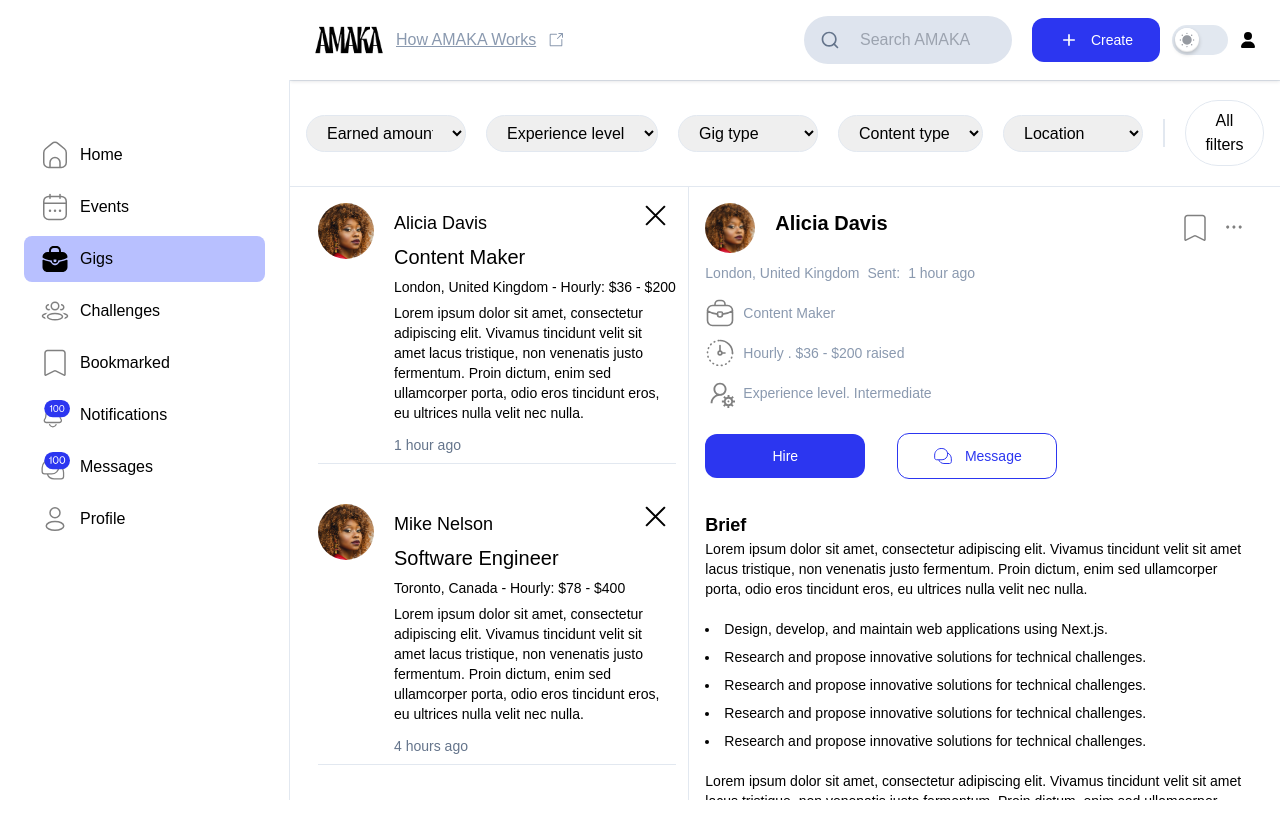
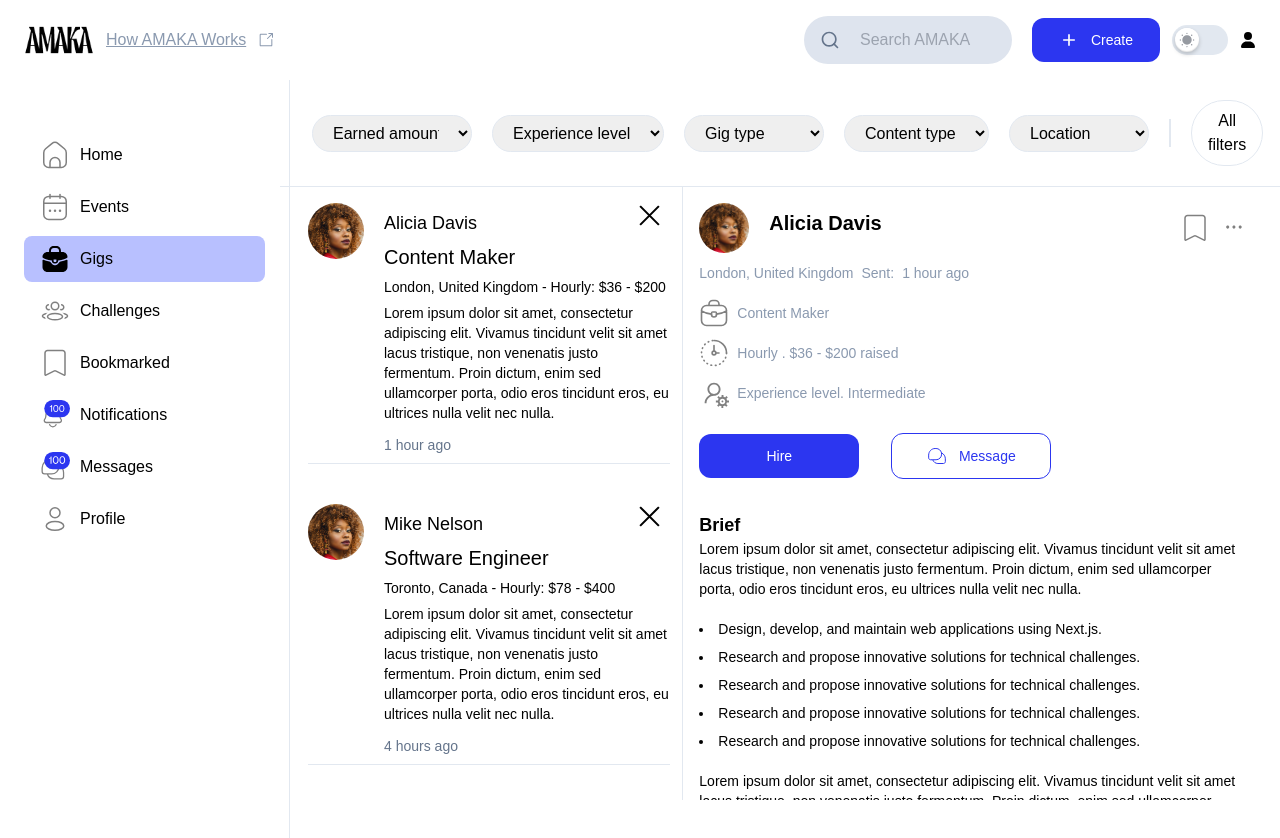
Before and after one commit to Trend20/AMAKA-Studio, a Next.js app: page /gigs in a window 1280 px wide. Shown: the top 838 px of the page. Before the commit the page ends 800 px from the top, so only its background shows below. Built offline with nearby package versions, Linux system fonts and the light colour scheme; a web font is replaced by a local one.

Commit message:
header position fix

```diff
--- a/app/gigs/components/GigFilters.tsx
+++ b/app/gigs/components/GigFilters.tsx
@@ -1,6 +1,6 @@
 const GigFilters = () =>{
     return(
-        <div className="flex py-5 border-b w-full items-center border-stroke space-x-5 px-4">
+        <div className="flex py-5 border-b w-full items-center border-stroke space-x-5 px-8">
                 <select name="amout" id="amount" className="flex rounded-full outline-0 py-2 px-4 border border-stroke w-40">
                     <option value="default">Earned amount</option>
                     <option value="100">$0 - $200</option>
--- a/app/layout.tsx
+++ b/app/layout.tsx
@@ -25,7 +25,7 @@ export default function RootLayout({
           {loading ? (
               <Loader/>
           ) : (
-              <div className="flex h-screen overflow-hidden">
+              <div className="flex h-screen overflow-hidden w-full">
                   {/* <!-- ===== Sidebar Start ===== --> */}
                       <Sidebar
                           sidebarOpen={sidebarOpen}
@@ -43,7 +43,7 @@ export default function RootLayout({
                       {/* <!-- ===== Header End ===== --> */}
 
                       {/* <!-- ===== Main Content Start ===== --> */}
-                      <main>
+                      <main className="ml-70">
                           <div className="mx-auto max-w-screen-2xl">
                               {children}
                           </div>
--- a/components/Header.tsx
+++ b/components/Header.tsx
@@ -13,8 +13,8 @@ const Header = (props: {
     setSidebarOpen: (arg0: boolean) => void;
 }) => {
     return (
-        <header className="sticky top-0 z-999 flex w-full bg-white drop-shadow-1 dark:bg-boxdark dark:drop-shadow-none">
-            <div className="flex flex-grow items-center justify-between px-4 py-4 shadow-2 md:px-6 2xl:px-11">
+        <header className="sticky top-0 z-999 flex w-full bg-white dark:bg-boxdark dark:drop-shadow-none">
+            <div className="flex flex-grow items-center justify-between px-4 py-4 md:px-6 2xl:px-11">
                 <div className="flex items-center space-x-3 w-full">
                     <Link
                         href="/"
--- a/components/Sidebar.tsx
+++ b/components/Sidebar.tsx
@@ -59,7 +59,7 @@ const Sidebar = ({ sidebarOpen, setSidebarOpen }: SidebarProps) => {
     return (
         <aside
             ref={sidebar}
-            className={`absolute left-0 top-0 mt-20 z-9999 flex h-screen border-r border-stroke  w-72.5 flex-col overflow-y-hidden duration-300 ease-linear dark:bg-boxdark lg:static lg:translate-x-0 ${
+            className={`absolute left-0 top-0 mt-20 z-9999 flex h-screen border-r border-stroke  w-72.5 flex-col overflow-y-hidden duration-300 ease-linear dark:bg-boxdark lg:translate-x-0 ${
                 sidebarOpen ? "translate-x-0" : "-translate-x-full"
             }`}
         >
```
